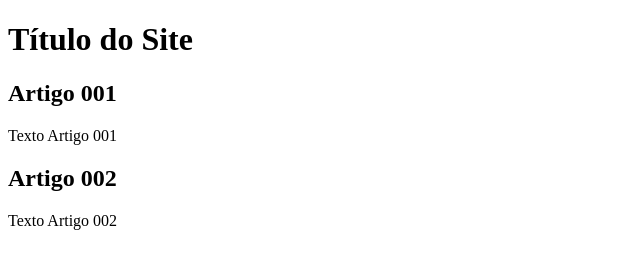
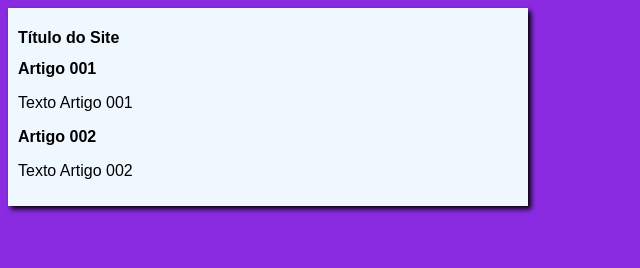
Before and after one commit to HenriqueButeco/projeto-site, a plain HTML site: page index.html in a window 1280 px wide. Shown: the whole page, without its empty margins (0-640 px from the left). Drawn offline with Linux system fonts and the light colour scheme.

Commit message:
iniciei o design

```diff
--- /dev/null
+++ b/estilos/style.css
@@ -0,0 +1,16 @@
+*{
+    font-family: Arial, Helvetica, sans-serif;
+    font-size: 16px;
+}
+
+body{
+    background-color: blueviolet;
+}
+
+main{
+    background-color: aliceblue;
+    width: 500px;
+    height: auto;
+    padding: 10px;
+    box-shadow: 3px 3px 5px rgba(0, 0, 0.473);
+}
--- a/index.html
+++ b/index.html
@@ -4,6 +4,7 @@
     <meta charset="UTF-8">
     <meta name="viewport" content="width=device-width, initial-scale=1.0">
     <title>Título</title>
+    <link rel="stylesheet" href="estilos/style.css">
 </head>
 <body>
     <Main>
```
